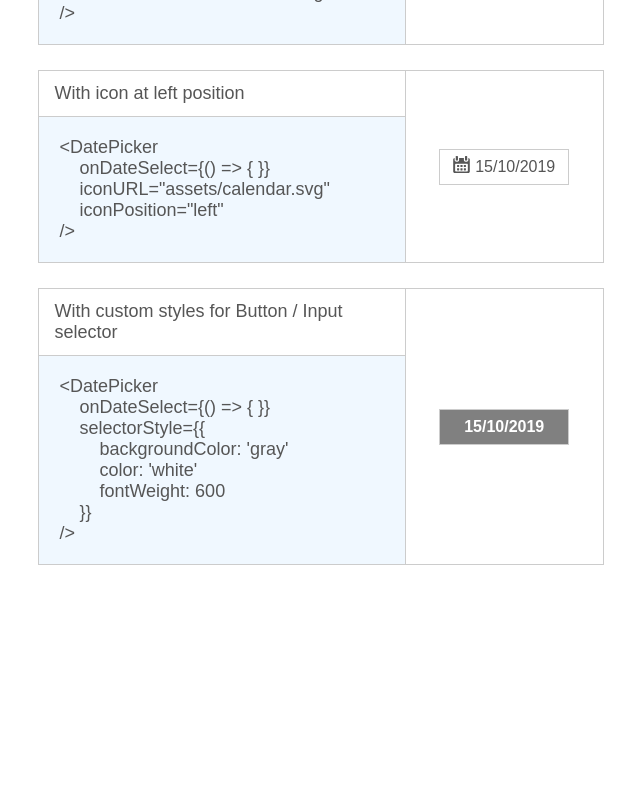
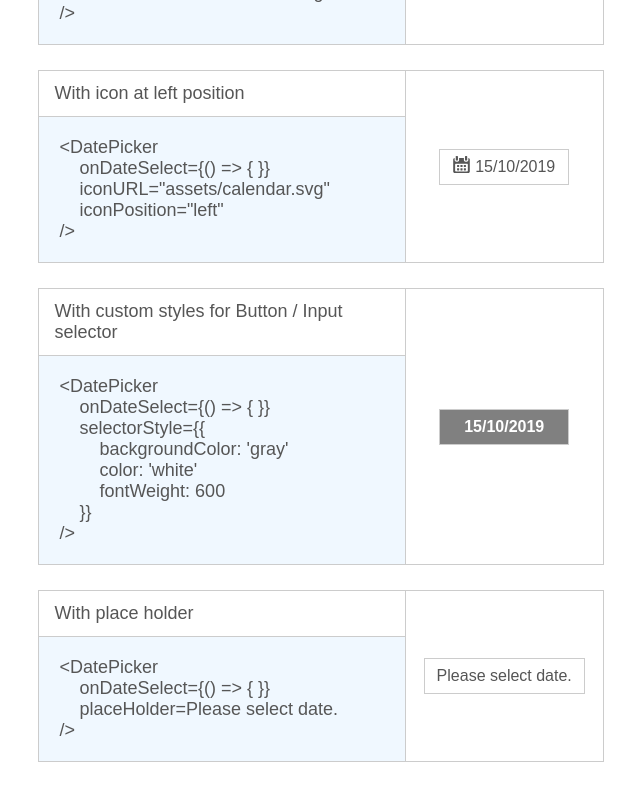
Before and after one commit to Nikhinrajkk/react-date-picker, a React app: page / in a window 1280 px wide. Shown: the part 2137-2937 px from the top of the page, without its empty margins (320-960 px from the left). Before the commit the page ends 2802 px from the top, so only its background shows below. Built offline with nearby package versions, Linux system fonts and the light colour scheme.

Commit message:
Adding place holder to picker button

```diff
--- a/src/index.jsx
+++ b/src/index.jsx
@@ -4,7 +4,7 @@ import DatePicker from './js/date-picker';
 
 import './styles.css';
 
-const renderDatePickerExample = (title, date, seperator, format, input, monthPicker, color, iconURL, iconPosition, selectorStyle) => {
+const renderDatePickerExample = (title, date, seperator, format, input, monthPicker, color, iconURL, iconPosition, selectorStyle, placeHolder) => {
   const style = {
     backgroundColor: 'gray',
     color: 'white',
@@ -33,6 +33,7 @@ const renderDatePickerExample = (title, date, seperator, format, input, monthPic
           {selectorStyle && <div className="css-param">{`color: 'white'`}</div>}
           {selectorStyle && <div className="css-param">{`fontWeight: 600`}</div>}
           {selectorStyle && <div className="code-param">{`}}`}</div>}
+          {placeHolder && <div className="code-param">{`placeHolder=${placeHolder }`}</div>}
           <div>{`/>`}</div>
         </div>
       </div>
@@ -41,6 +42,7 @@ const renderDatePickerExample = (title, date, seperator, format, input, monthPic
           input={input}
           date={date ? date : null}
           dateFormat={format ? format : "DDMMYYYY"}
+          placeHolder={placeHolder ? placeHolder : ''}
           monthSelector={monthPicker}
           seperator={seperator ? "-" : "/"}
           color={color ? color : '#1CA6D9'}
@@ -101,6 +103,7 @@ class MyApp extends Component {
           {renderDatePickerExample("With custom icon", false, false, false, false, false, false, true)}
           {renderDatePickerExample("With icon at left position", false, false, false, false, false, false, true, "left")}
           {renderDatePickerExample("With custom styles for Button / Input selector", false, false, false, false, false, false, false, false, true)}
+          {renderDatePickerExample("With place holder", false, false, false, false, false, false, false, false, false, 'Please select date.')}
         </div>
 
       </div >
--- a/src/js/date-picker/datePicker.jsx
+++ b/src/js/date-picker/datePicker.jsx
@@ -29,7 +29,8 @@ class DatePicker extends Component {
       selectedDate: '',
       selectedDay: 0,
       selectedMonth: 0,
-      selectedYear: 0
+      selectedYear: 0,
+      showPlaceHolder: true
     };
   }
 
@@ -119,6 +120,9 @@ class DatePicker extends Component {
       selectedDay: day,
       selectedDate: date
     });
+    this.setState({
+      showPlaceHolder: false
+    });
     this.hidePopup();
     this.props.onDateSelect(this.formatDate(day, selectedMonth, selectedYear));
   };
@@ -132,7 +136,8 @@ class DatePicker extends Component {
         selectedMonth: monthIndex,
         selectedDate: `${selectedDay}/${monthIndex + 1}/${selectedYear}`,
         showMonthPicker: false,
-        showPopup: false
+        showPopup: false,
+        showPlaceHolder: false
       });
     } else {
       this.setState({
@@ -321,7 +326,8 @@ class DatePicker extends Component {
       selectedDay,
       selectedMonth,
       selectedYear,
-      showPopup
+      showPopup,
+      showPlaceHolder
     } = this.state;
 
     const {
@@ -330,6 +336,7 @@ class DatePicker extends Component {
       input = false,
       iconPosition = 'right',
       monthSelector = false,
+      placeHolder
     } = this.props;
 
 
@@ -344,7 +351,7 @@ class DatePicker extends Component {
           ? (
             <input
               type="text"
-              value={this.formatDate(selectedDay, selectedMonth, selectedYear)}
+              value={(placeHolder === '' || !showPlaceHolder) ? this.formatDate(selectedDay, selectedMonth, selectedYear) : placeHolder}
               onClick={() => this.hidePopup()}
               style={selectorStyle}
               className="date-picker-selector"
@@ -356,7 +363,7 @@ class DatePicker extends Component {
               onClick={() => this.hidePopup()}
               role="presentation"
             >
-              {this.formatDate(selectedDay, selectedMonth, selectedYear)}
+              {(placeHolder === '' || !showPlaceHolder) ? this.formatDate(selectedDay, selectedMonth, selectedYear) : placeHolder}
               {iconURL
                 && (
                   <img src={this.props.iconURL} alt="icon" style={iconStyle} />
@@ -421,7 +428,8 @@ DatePicker.propTypes = {
   monthSelector: PropTypes.bool,
   monthSelector: PropTypes.bool,
   seperator: PropTypes.string,
-  dateFormat: PropTypes.string
+  dateFormat: PropTypes.string,
+  placeHolder: PropTypes.string
 };
 
 DatePicker.defaultProps = {
@@ -434,7 +442,8 @@ DatePicker.defaultProps = {
   monthSelector: false,
   monthSelector: false,
   seperator: '/',
-  dateFormat: 'DD/MM/YYYY'
+  dateFormat: 'DD/MM/YYYY',
+  placeHolder: ''
 };
 
 export default DatePicker;
```
